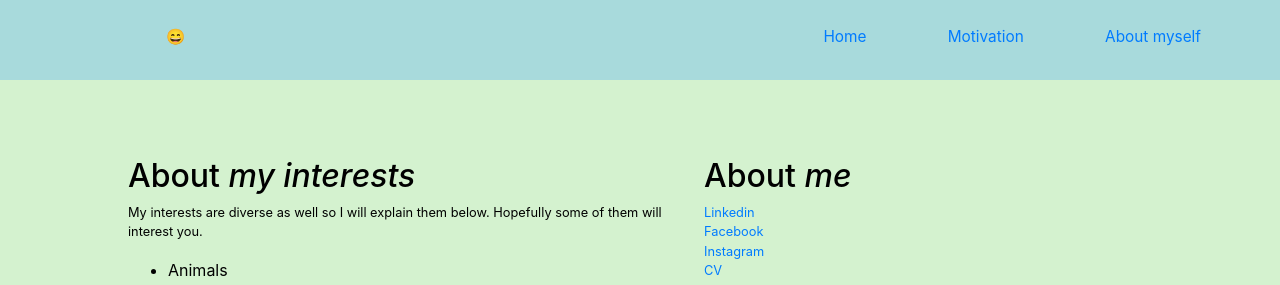
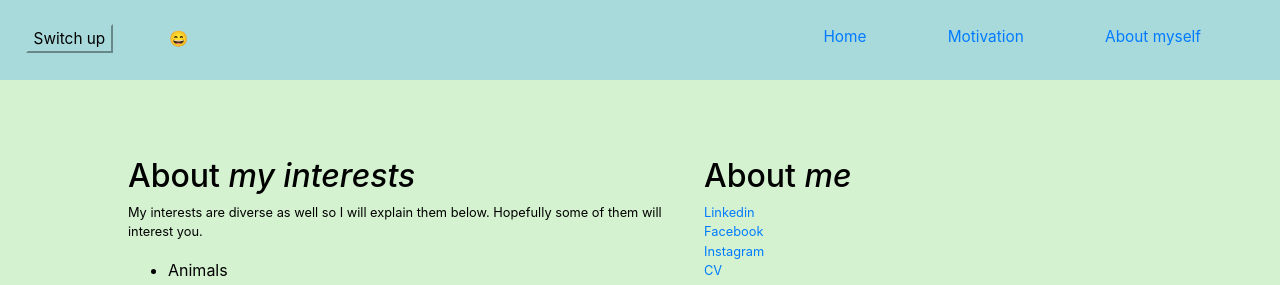
Before and after one commit to Thbroersma/Thbroersma.github.io, a PHP site: page /over.html in a window 1280 px wide. Shown: the top 285 px of the page. Run offline with PHP 8.4, Linux system fonts and the light colour scheme.

Commit message:
switchButton over toegevoegd en in styling gelijk gemaakt

```diff
--- a/css/over.css
+++ b/css/over.css
@@ -28,6 +28,10 @@
 }
 nav button {
 	font-size: 1.2vw;
+	background-color: #A8DADC;
+	border-color: #A8DADC;
+	margin: 0vw;
+	margin-left: 2vw;
 }
 nav a {
 	font-size: 1.2vw;
@@ -93,7 +97,7 @@
 	margin-left: 1vw;
 }
 span {
-	margin-left: 9vw;
+	margin-left: 0vw;
 	padding: 1.45vw 4vw 1.45vw 4vw;
 }
 span:hover {
--- a/image.html
+++ b/image.html
@@ -12,6 +12,9 @@
 		<div class="row">
 			<div class="col-sm-12">
 				<ul class="nav">
+					<button class="switchButton">
+						Switch up
+					</button>
 					<span><a href="index.html">😄</a></span>
 					<div class="navigation">
 						<a href="index.html" class="nav-right">Home</a>
--- a/mot.html
+++ b/mot.html
@@ -13,6 +13,9 @@
 			<div class="row">
 				<div class="col-sm-12">
 					<ul class="nav">
+						<button class="switchButton">
+							Switch up
+						</button>
 						<span><a href="index.html">😄</a></span>
 						<div class="navigation">
 							<a href="index.html" class="nav-right">Home</a>
@@ -81,7 +84,7 @@
 		<img src="img/gelijkheid.jpg" class="rounded difference">
 		<br>
 
-
+	<script src="js/action.js"> </script>
 	 <script src="https://code.jquery.com/jquery-3.5.1.slim.min.js" integrity="sha384-DfXdz2htPH0lsSSs5nCTpuj/zy4C+OGpamoFVy38MVBnE+IbbVYUew+OrCXaRkfj" crossorigin="anonymous"></script>
 	<script src="https://cdn.jsdelivr.net/npm/bootstrap@4.5.3/dist/js/bootstrap.bundle.min.js" integrity="sha384-ho+j7jyWK8fNQe+A12Hb8AhRq26LrZ/JpcUGGOn+Y7RsweNrtN/tE3MoK7ZeZDyx" crossorigin="anonymous"></script>
 	</body>
--- a/over.html
+++ b/over.html
@@ -12,6 +12,9 @@
 		<div class="row">
 			<div class="col-sm-12">
 				<ul class="nav">
+					<button class="switchButton">
+						Switch up
+					</button>
 					<span><a href="index.html">😄</a></span>
 					<div class="navigation">
 						<a href="index.html" class="nav-right">Home</a>
@@ -73,6 +76,7 @@
 	<footer>
 
 	</footer>
+	<script src="js/action.js"> </script>
 	<script src="https://code.jquery.com/jquery-3.5.1.slim.min.js" integrity="sha384-DfXdz2htPH0lsSSs5nCTpuj/zy4C+OGpamoFVy38MVBnE+IbbVYUew+OrCXaRkfj" crossorigin="anonymous"></script>
 	<script src="https://cdn.jsdelivr.net/npm/bootstrap@4.5.3/dist/js/bootstrap.bundle.min.js" integrity="sha384-ho+j7jyWK8fNQe+A12Hb8AhRq26LrZ/JpcUGGOn+Y7RsweNrtN/tE3MoK7ZeZDyx" crossorigin="anonymous"></script>
 </body>
```
Also changed, not shown: css/style.css (+5 -3 lines).
